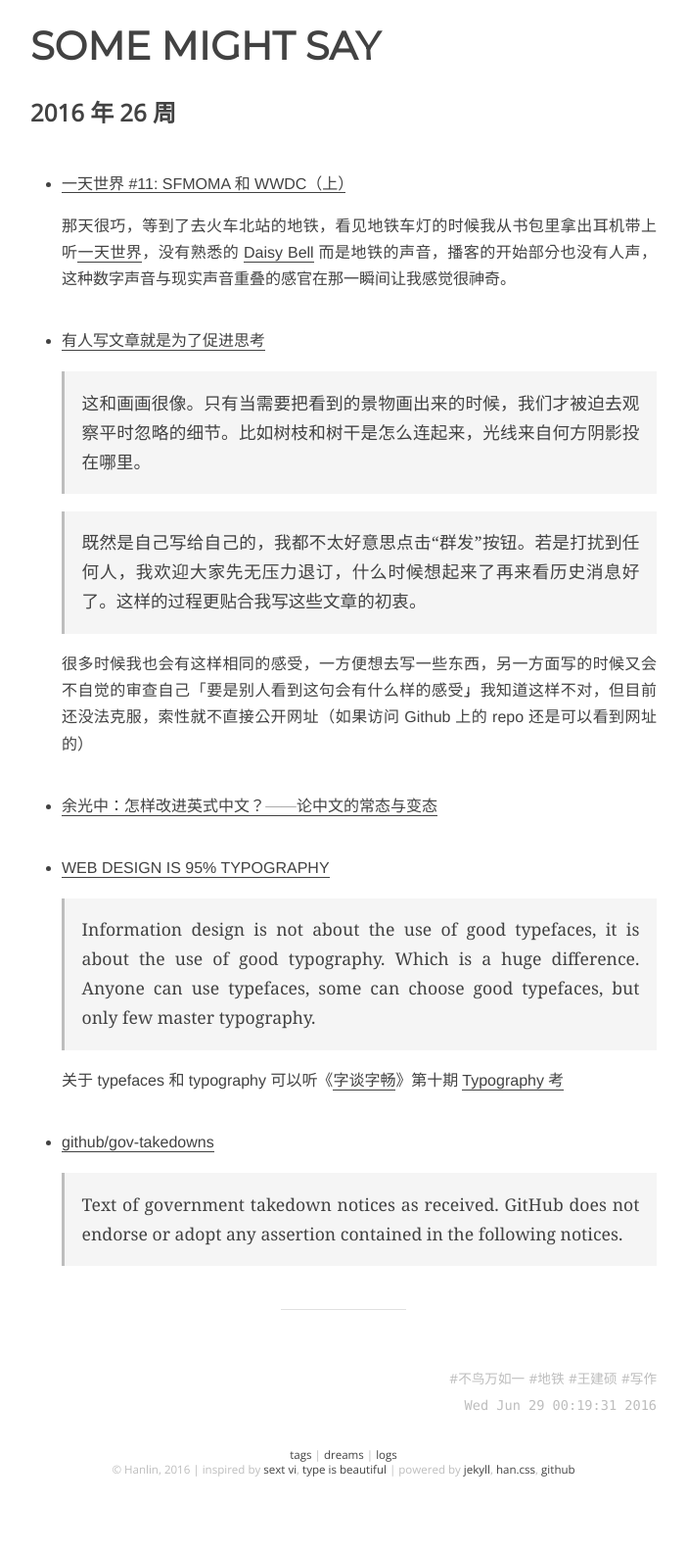
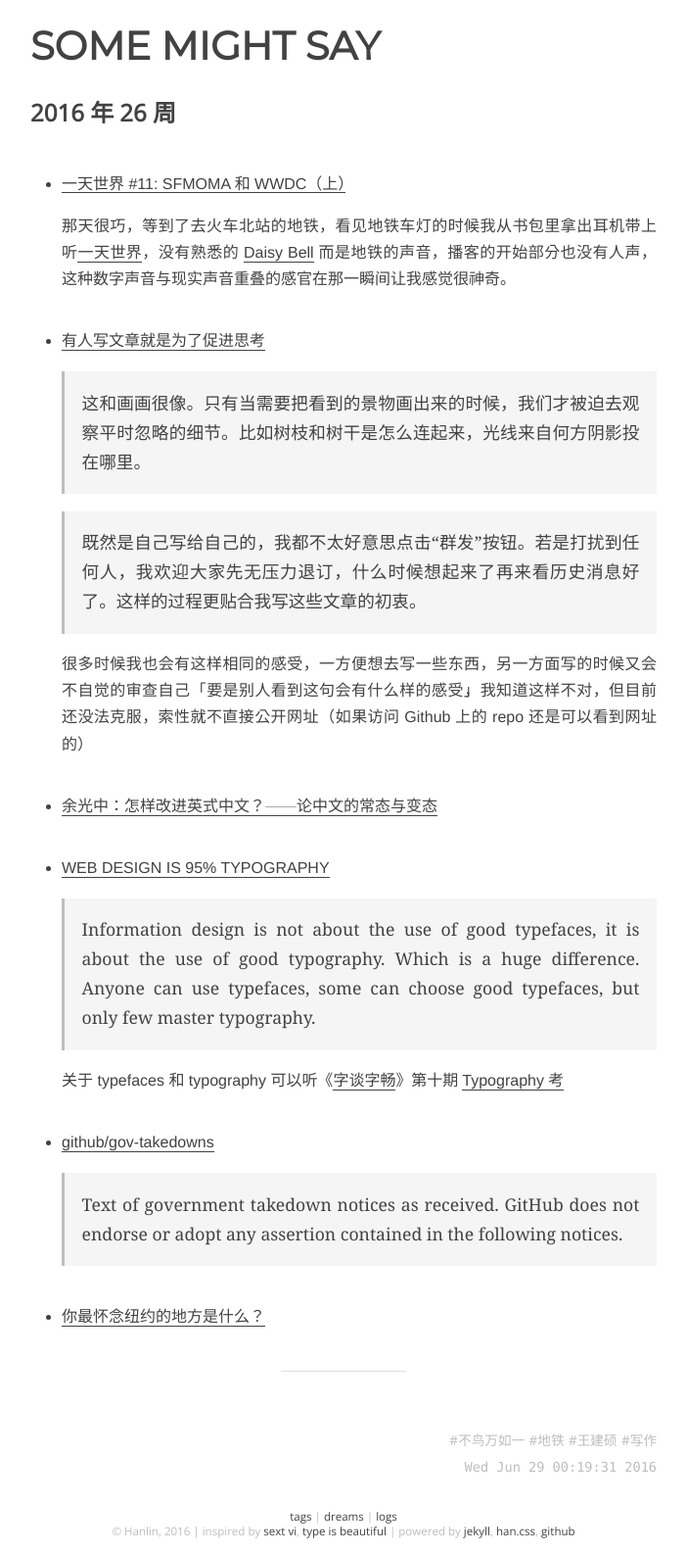
Before and after one commit to onion7878/word, a Jekyll site: the page built from _posts/logs/2016-04-11-26.md, in a window 1280 px wide. Shown: the whole page at 98% size, without its empty margins (289-991 px from the left). Built offline with Jekyll 4.4.1, drawn with Linux system fonts in a browser that asks for light colours; before the commit the page ends 1520 px from its top, so only the background shows below that.

Commit message:
add item

```diff
--- a/_posts/logs/2016-04-11-26.md
+++ b/_posts/logs/2016-04-11-26.md
@@ -32,5 +32,6 @@ tags: [不鸟万如一, 地铁, 王建硕, 写作]
 
 	> Text of government takedown notices as received. GitHub does not endorse or adopt any assertion contained in the following notices.
 
+- [你最怀念纽约的地方是什么？](http://blog.farmostwood.net/828.html)
 
 ---
```
